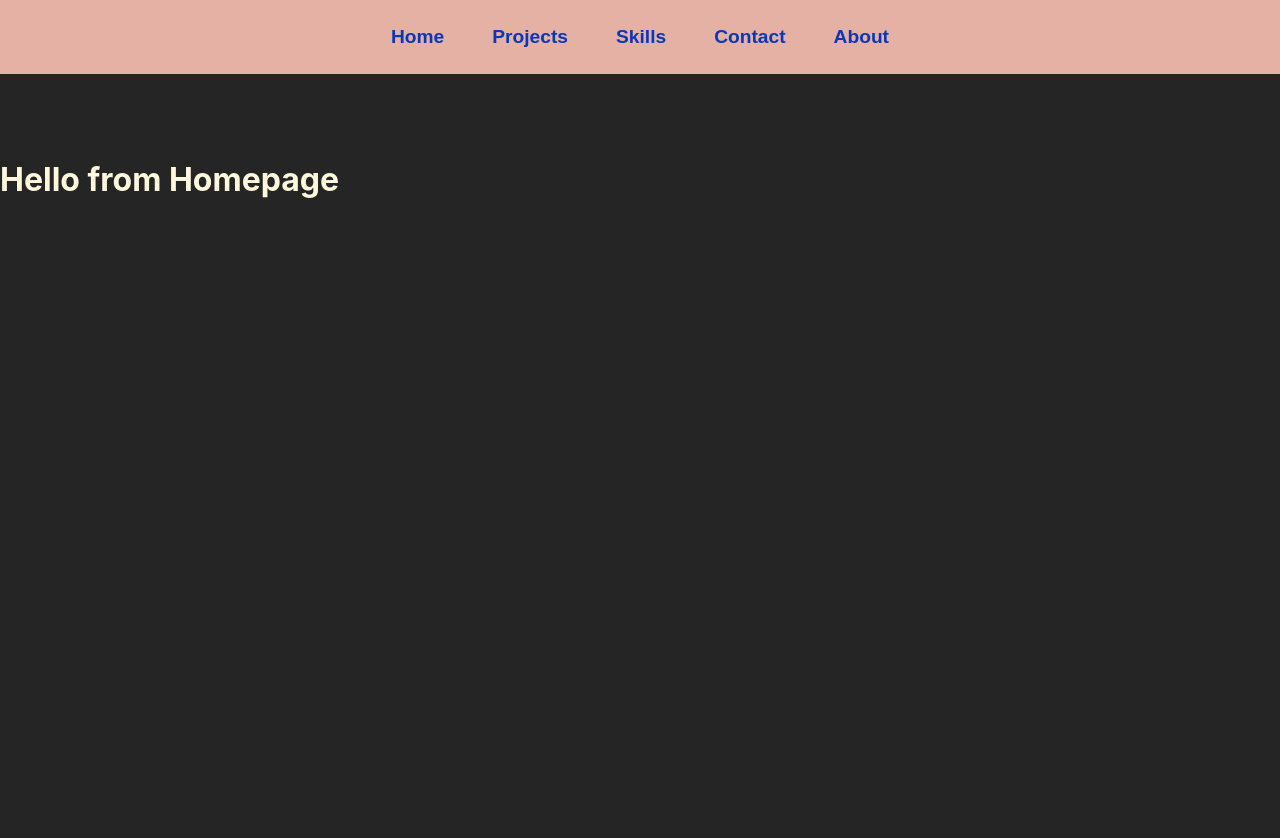
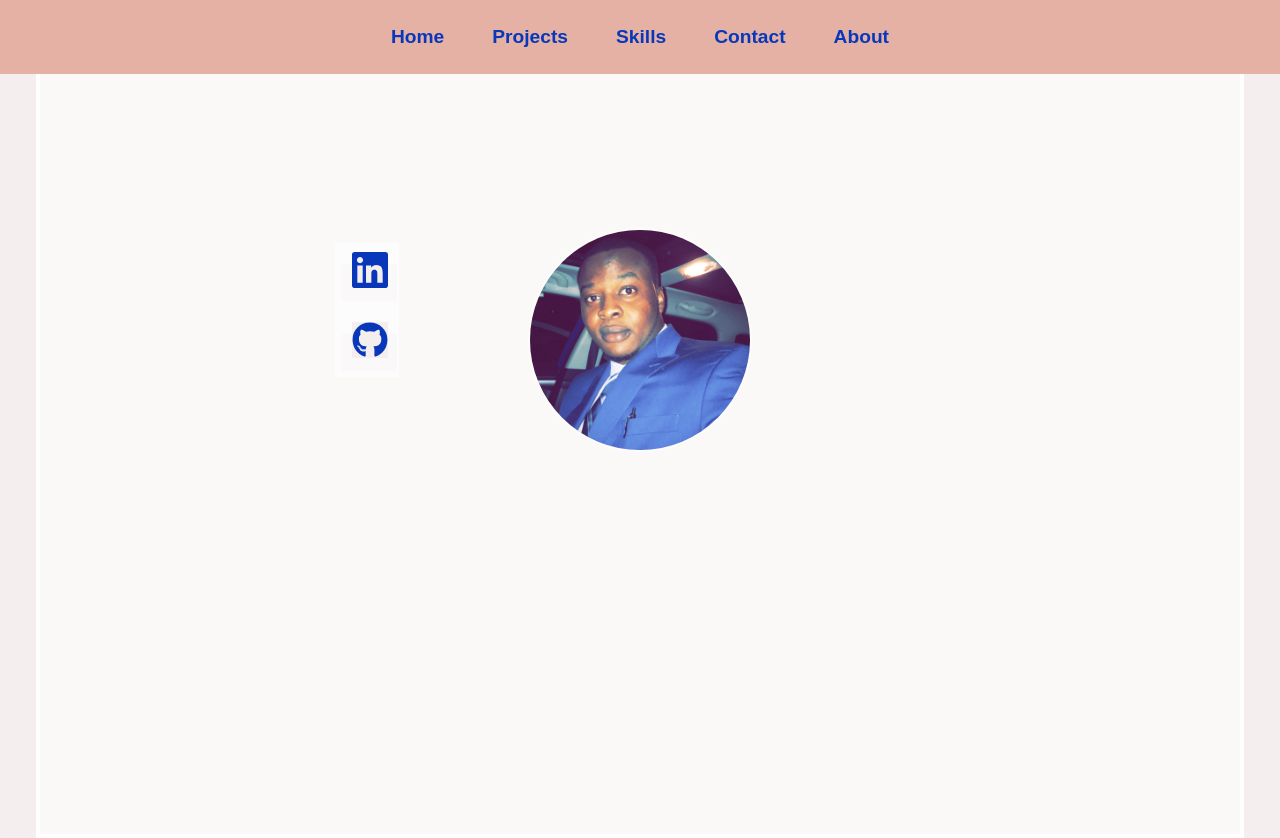
Before and after one commit to Chinodev411/scratch-portfolio, a React (Create React App) app: page / in a window 1280 px wide. Before the commit the page ends 800 px from the top, so only its background shows below. Built offline with nearby package versions, Linux system fonts and the light colour scheme.

Commit message:
updated production

```diff
--- a/package.json
+++ b/package.json
@@ -3,6 +3,11 @@
   "version": "0.1.0",
   "private": true,
   "dependencies": {
+    "@fortawesome/fontawesome-svg-core": "^1.2.35",
+    "@fortawesome/free-brands-svg-icons": "^5.15.3",
+    "@fortawesome/free-regular-svg-icons": "^5.15.3",
+    "@fortawesome/free-solid-svg-icons": "^5.15.3",
+    "@fortawesome/react-fontawesome": "^0.1.14",
     "@testing-library/jest-dom": "^5.11.4",
     "@testing-library/react": "^11.1.0",
     "@testing-library/user-event": "^12.1.10",
@@ -10,6 +15,7 @@
     "emailjs": "^3.5.0",
     "react": "^17.0.2",
     "react-dom": "^17.0.2",
+    "react-icons": "^4.2.0",
     "react-router-dom": "^5.2.0",
     "react-scripts": "4.0.3",
     "router": "^1.3.5",
--- a/src/App.css
+++ b/src/App.css
@@ -1,6 +1,6 @@
 * {
   margin: 0, auto;
-  background-color: rgb(37, 37, 37);
+  background-color: rgb(245, 238, 238);
 }
 
 .NavigateDiv{
@@ -53,7 +53,93 @@ a {
 
 }
 .AllNavText {
-  margin-top: 10rem;
+  display: grid;
+  margin-left: 3rem;
+  margin-top: 5rem;
   width: 400px;
-  color:cornsilk;
+  color:rgb(114, 106, 236);
+  border: 2px solid gold;
+  border-width: 0.2rem;
+
+  /* border-color:royalblue; */
 }
+
+.HomeDivContainer{
+  display: grid;
+  /* margin-right: 0.2rem; */
+  background-color: rgb(250, 249, 247);
+  border: 4px solid white;
+  max-width: 1200px;
+  /* margin-top: 10rem; */
+  /* margin-left: 0.2rem; */
+  height: 830px;
+  margin: auto;
+}
+
+/* .p-text {
+  color: blue;
+  margin-top: 15rem;
+  margin: auto;
+  width: 100%;
+
+} */
+
+.Div2Home {
+  display: grid;
+  border: 2px solid rgb(252, 252, 250);
+  height: 220px;
+  width: 220px;
+  margin: auto;
+  margin-top: 14rem;
+  border-radius: 12rem;
+  background-color: white;
+}
+
+.image-pic {
+  /* position: relative; */
+  width: 220px;
+  height: 220px;
+  border-radius: 12rem;
+}
+
+
+.RightDivHome {
+  display:inline-block;
+  border: 0px solid blue;
+  width: 50px;
+  height: 120px;
+  margin-top: -400px;
+  padding: 7px;
+  background-color: rgb(253, 252, 252);
+  margin-left: 295px;
+}
+
+.LinkDiv {
+  border: 0px solid green;
+  margin-bottom: 30px;
+  height: 40px;
+  width: 40px;
+  background-color: rgb(253, 252, 252);
+  cursor: pointer;
+}
+
+.GitDiv {
+  border: 0px solid purple;
+  height: 40px;
+  width: 40px;
+  background-color: rgb(253, 252, 252);
+  margin-bottom: 5px;
+  cursor: pointer;
+}
+
+.FaLink {
+  width: 90%;
+  height: 90%;
+  margin: 1.6px;
+
+}
+
+
+.SideDivA{
+  background-color: rgb(250, 248, 248);
+}
--- a/src/App.js
+++ b/src/App.js
@@ -1,4 +1,6 @@
 import React from 'react';
+import { SiLinkedin } from "react-icons/si";
+import { FaGithub } from "react-icons/si";
 import { BrowserRouter as Router, Route, Switch } from 'react-router-dom';
 import './App.css';
 import Home from './Pages/Home';
@@ -7,6 +9,8 @@ import Skills from './Pages/Skills';
 import Contact from './Pages/Contact';
 import About from './Pages/About';
 import NavigateMenu from './components/NavigateMenu';
+
+
 
 
 function App() {
--- a/src/Pages/About.js
+++ b/src/Pages/About.js
@@ -2,8 +2,8 @@ import React from 'react'
 
 const About = () => {
   return (
-    <div className="AllNavText">
-      <h1>Hello from About</h1>
+    <div className="HomeDivContainer">
+      <h1 className="h1-text">Hello from About</h1>
     </div>
   )
 }
--- a/src/Pages/Contact.js
+++ b/src/Pages/Contact.js
@@ -2,8 +2,8 @@ import React from 'react'
 
 const Contact = () => {
   return (
-    <div className="AllNavText">
-      <h1>Hello from contact</h1>
+    <div className="HomeDivContainer">
+      <h1 className="h1-text">Hello from contact</h1>
     </div>
 
   )
--- a/src/Pages/Home.js
+++ b/src/Pages/Home.js
@@ -1,9 +1,33 @@
 import React from 'react';
+import portfolio from '../Images/portfolio.png';
+import '../App.css';
+import { SiLinkedin } from "react-icons/si";
+import { FaGithub } from "react-icons/fa";
 
 const Home = () => {
   return (
-    <div className="AllNavText">
-      <h1>Hello from Homepage</h1>
+    <div className="HomeDivContainer">
+      <div className="Div2Home">
+          <img src={portfolio} alt="profile" className="image-pic" />
+
+      </div>
+
+      {/* Right side div for linkedin and git-hub */}
+
+      <div className="RightDivHome">
+
+        <div className="LinkDiv">
+            <a href="https://www.linkedin.com/in/chinonso-ogbennia/" target="_blank" className="SideDivA"><SiLinkedin  className="FaLink"/></a>
+        </div>
+
+
+        <div className="GitDiv">
+          <a href="https://github.com/Chinodev411" target="_blank" className="SideDivA"><FaGithub className="FaLink"/></a>
+
+        </div>
+
+      </div>
+
     </div>
   )
 }
--- a/src/Pages/Projects.js
+++ b/src/Pages/Projects.js
@@ -3,8 +3,8 @@ import React from 'react';
 
 const Projects = () => {
   return (
-    <div className="AllNavText">
-      <h1 className="AllNavText">Hello from Projects</h1>
+    <div className="HomeDivContainer">
+      <h1 className="h1-text">Hello from Projects</h1>
     </div>
 
   )
--- a/src/Pages/Skills.js
+++ b/src/Pages/Skills.js
@@ -4,8 +4,8 @@ import React from 'react';
 
 const Skills = () => {
   return (
-    <div className="AllNavText">
-      <h1 className="AllNavText">Hello from skills page</h1>
+    <div className="HomeDivContainer">
+      <h1 className="h1-text">Hello from skills page</h1>
     </div>
 
   )
```
Also changed, not shown: src/Images/portfolio.png (added), 1 other file (tests, documents, lock files or other folders).
